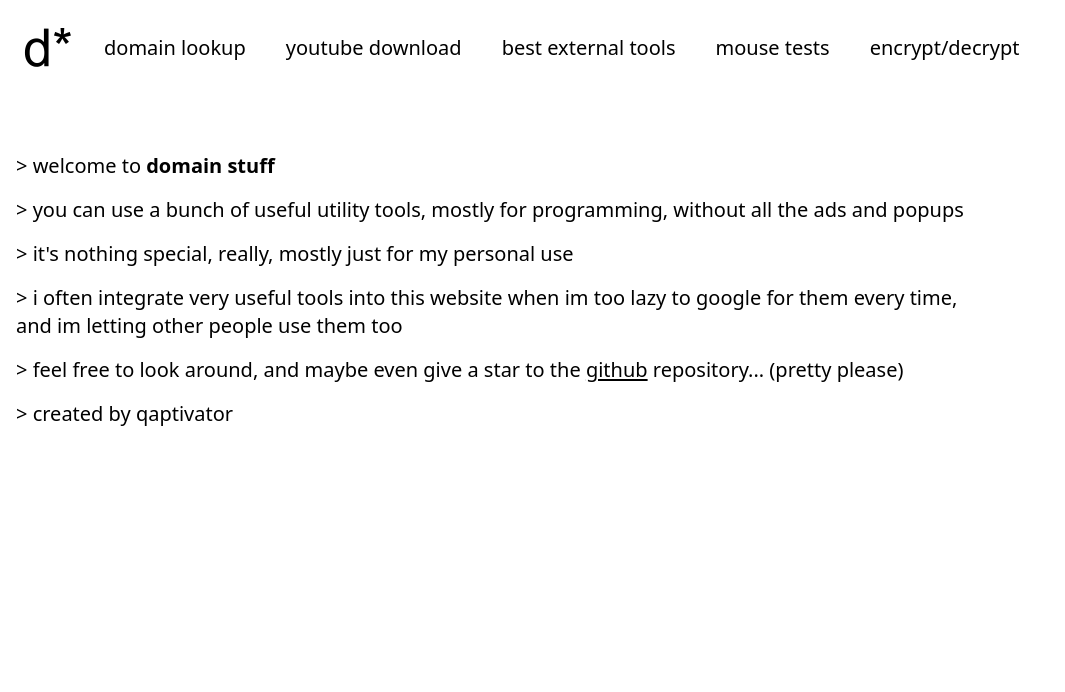
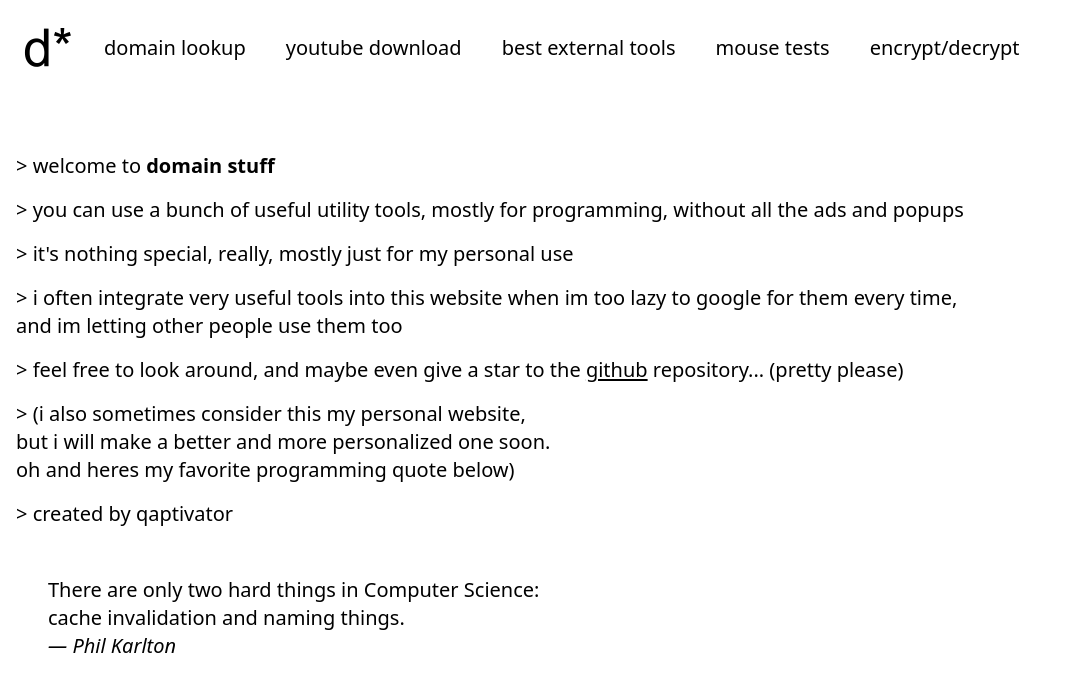
Before and after one commit to qaptivator/domain-stuff, a Nuxt app: page / in a window 1280 px wide. Shown: the top 692 px of the page, without its empty margins (0-1065 px from the left). Built offline with nearby package versions, Linux system fonts and the light colour scheme.

Commit message:
added a famous quote to the index page

```diff
--- a/pages/index.vue
+++ b/pages/index.vue
@@ -1,6 +1,6 @@
 <template>
 	<div class="p-4 text-xl">
-		<div class="flex flex-col space-y-4">
+		<div class="flex flex-col gap-4">
 			<p>
 				> welcome to
 				<b>domain stuff</b>
@@ -24,7 +24,20 @@
 				>
 				repository... (pretty please)
 			</p>
+			<p>
+				> (i also sometimes consider this my personal website,<br />
+				but i will make a better and more personalized one soon.<br />
+				oh and heres my favorite programming quote below)
+			</p>
 			<p>> created by qaptivator</p>
+			<blockquote
+				class="m-8"
+				cite="https://martinfowler.com/bliki/TwoHardThings.html"
+			>
+				There are only two hard things in Computer Science:<br />
+				cache invalidation and naming things.<br />
+				<cite>— Phil Karlton</cite>
+			</blockquote>
 		</div>
 	</div>
 </template>
```
